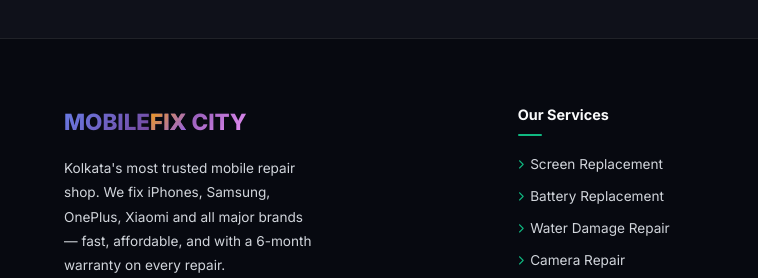
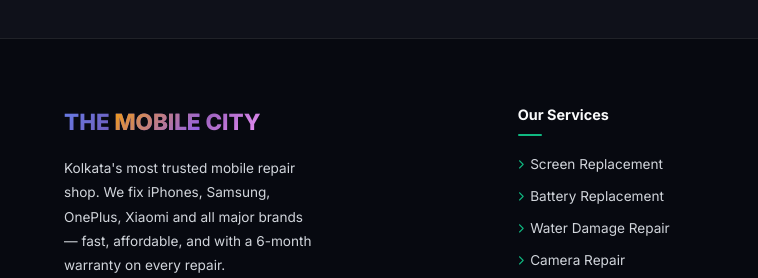
Before and after one commit to mahatab-ahmed/mobileverse, a plain HTML site: page Index.html in a window 1280 px wide. Shown: the part 4896-5174 px from the top of the page, 0-758 px from the left. Drawn offline with Linux system fonts and the light colour scheme.

Commit message:
Update Index.html

```diff
--- a/Index.html
+++ b/Index.html
@@ -1667,7 +1667,7 @@
     <footer>
         <div class="fg">
             <div class="fb">
-                <span class="logo">MOBILE<span>FIX</span> CITY</span>
+                <span class="logo">THE<span> MOBILE</span> CITY</span>
                 <p>Kolkata's most trusted mobile repair shop. We fix iPhones, Samsung, OnePlus, Xiaomi and all major brands — fast, affordable, and with a 6-month warranty on every repair.</p>
                 <div class="sr">
                     <a href="#" class="sb"><i class="fab fa-facebook-f"></i></a>
```
